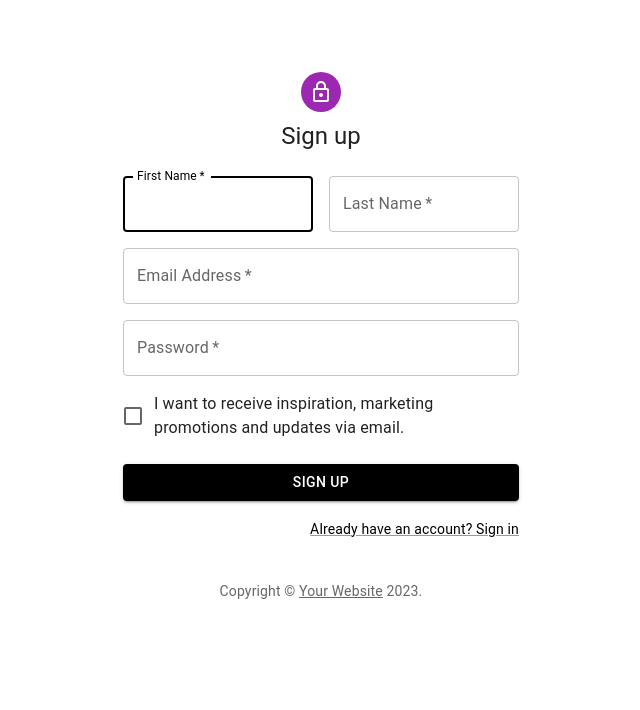
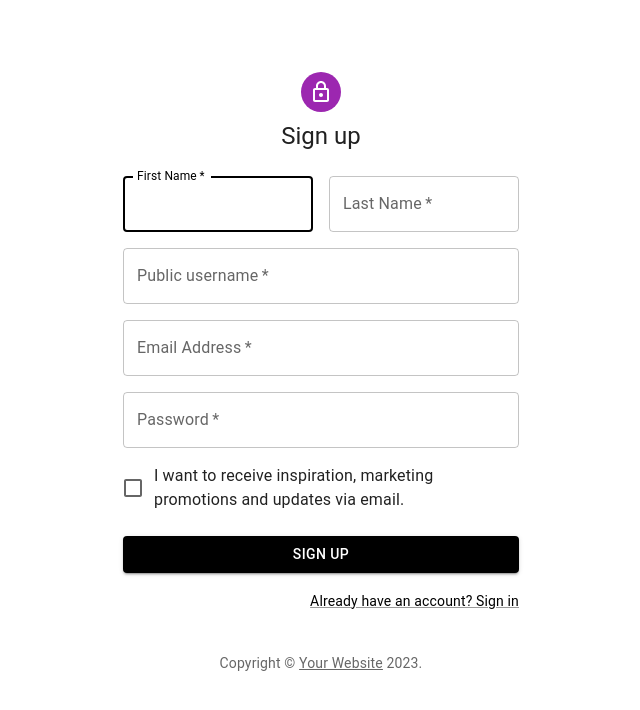
Before and after one commit to JmJDrWrk/RuttRdWebApplication, a React (Create React App) app: page /SignUp in a window 1280 px wide. Shown: the top 710 px of the page, without its empty margins (319-959 px from the left). Built offline with nearby package versions, Linux system fonts and the light colour scheme; no server answers; what react-native would draw is missing.

Commit message:
Fix the signup

```diff
--- a/src/components/mui/SignIn.js
+++ b/src/components/mui/SignIn.js
@@ -39,6 +39,29 @@ export default function SignUp() {
   const { show } = useContext(NotificationContext);
   const navigate = useNavigate();
   const location = useLocation();
+  //MANDATORY FIELDS: email, username, profilePhoto, name, surname, countryCode, age
+  /*
+      });
+    const userSchema = new Schema({
+        email: {
+            type: String,
+            unique: true, // Make sure email is unique
+        },
+        username: {
+            type: String,
+            unique: true, // Make sure username is unique
+        },
+        profilePhoto: String,
+        password: String,
+        name: String,
+        surname: String,
+        countryCode: String,
+        age: Number,
+        social: socialSchema,
+        rutts: [{ type: Schema.Types.ObjectId, ref: 'Rutt_' }],
+        communities: [{ type: Schema.Types.ObjectId, ref: 'Community_' }]
+    });
+  */
   async function handleSubmit(event) {
     event.preventDefault();
     const data = new FormData(event.currentTarget);
@@ -46,7 +69,8 @@ export default function SignUp() {
       email: data.get('email'),
       password: data.get('password'),
       name: data.get('firstName'),
-      surname: data.get('lastName')
+      surname: data.get('lastName'),
+      username: data.get('username')
     };
     const succeeded = await new UsersAPI().notificationContext(show).signup(formdata)
     // const res = await ServerApi.doPost('/users/signup', formdata)
@@ -100,6 +124,16 @@ export default function SignUp() {
                 <TextField
                   required
                   fullWidth
+                  id="username"
+                  label="Public username"
+                  name="username"
+                  autoComplete="username"
+                />
+              </Grid>
+              <Grid item xs={12}>
+                <TextField
+                  required
+                  fullWidth
                   id="email"
                   label="Email Address"
                   name="email"
```
